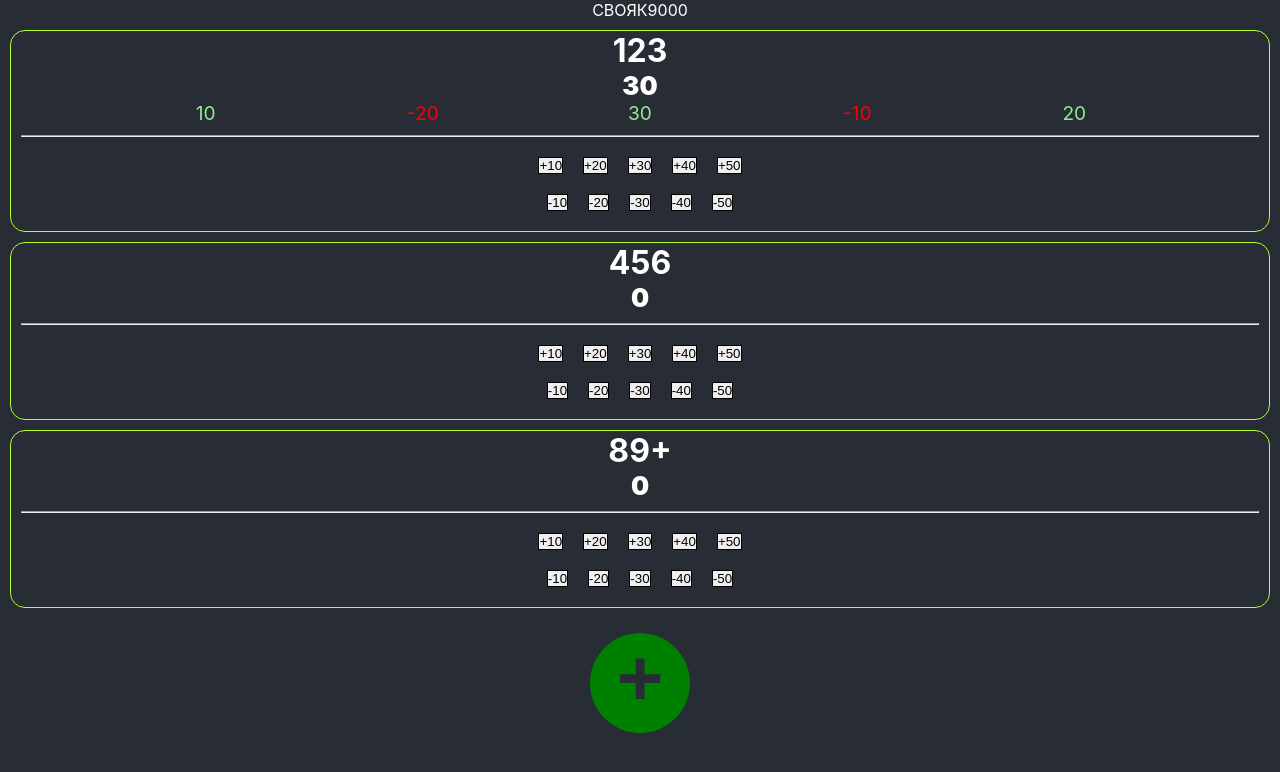
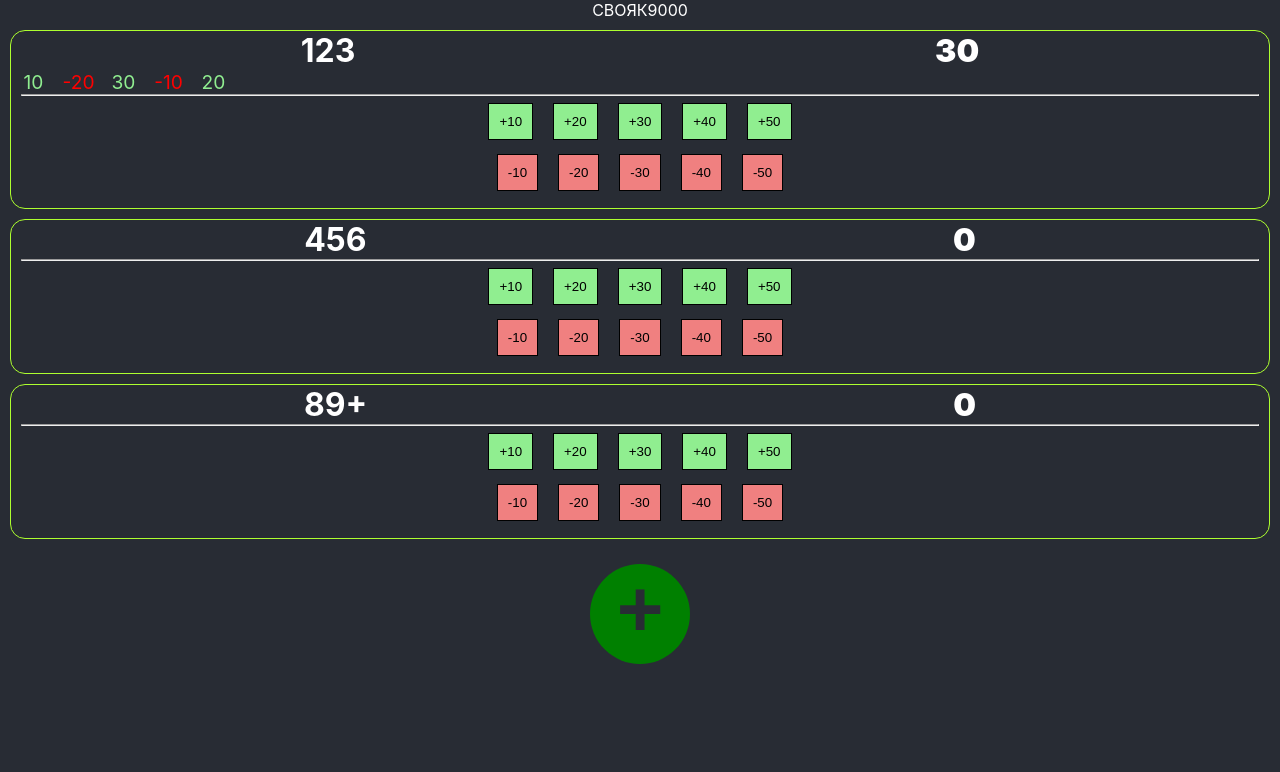
Before and after one commit to rosyurch/rachinsky, a React (Create React App) app: page / in a window 1280 px wide. Shown: the top 772 px of the page. Built offline with nearby package versions, Linux system fonts and the light colour scheme.

Commit message:
wrapper for name and score

```diff
--- a/src/Player.jsx
+++ b/src/Player.jsx
@@ -5,8 +5,10 @@ function Player({ id, name, answers, press }) {
     const pressed = price => press(id, name, answers, price);
     return (
         <div className="player_card">
-            <h3 className="player_name">{name}</h3>
-            <p className="player_score">{answers.reduce((acc, cur) => acc + cur, 0)}</p>
+            <div className="player_header">
+                <h3 className="player_name">{name}</h3>
+                <p className="player_score">{answers.reduce((acc, cur) => acc + cur, 0)}</p>
+            </div>
             <ul className="player_answers-list">
                 {answers.map(ans => (
                     <li key={Math.random() * 1000} className={`player_answer player_answer-${ans > 0 ? 'correct' : 'wrong'}`}>
--- a/src/css/player.css
+++ b/src/css/player.css
@@ -5,9 +5,15 @@
     border-radius: 15px;
 }
 
+.player_header {
+    display: flex;
+    justify-content: space-around;
+    flex-wrap: wrap;
+}
+
 .player_score {
     font-weight: 900;
-    font-size: 1.6em;
+    font-size: 2em;
 }
 
 .player_name {
@@ -17,7 +23,6 @@
 .player_answers-list {
     display: flex;
     flex-wrap: wrap;
-    justify-content: space-evenly;
     list-style-type: none;
 }
 
@@ -35,10 +40,20 @@
 }
 
 .player_answer-button-separator {
-    margin: 10px;
+    margin: 0 10px;
 }
 
 .player_button {
     border: 1px solid #000;
-    margin: 10px;
+    margin: 7px 10px;
+    padding: 10px;
+    color: #000;
 }
+
+.player_button-pos {
+    background-color: lightgreen;
+}
+
+.player_button-neg {
+    background-color: lightcoral;
+}
```
